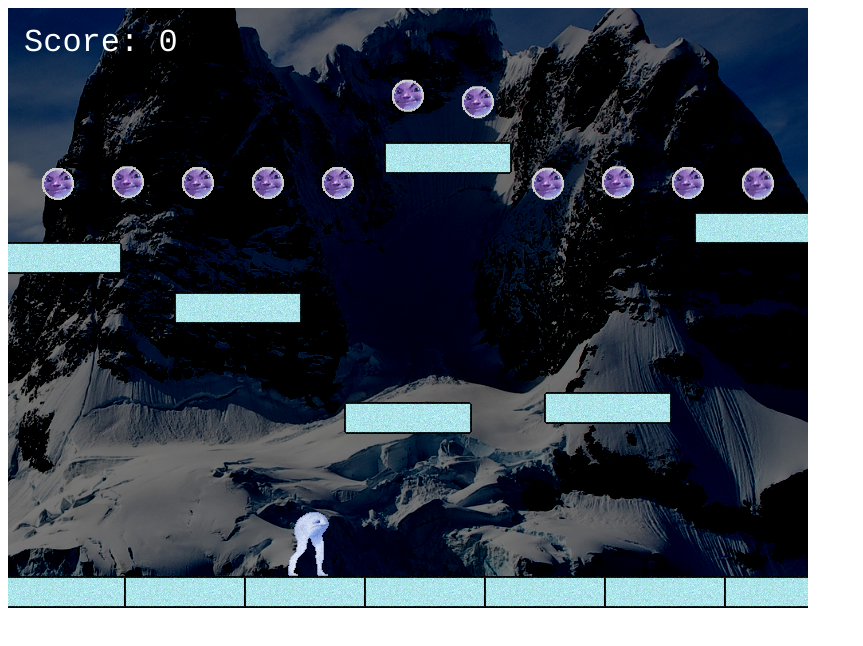
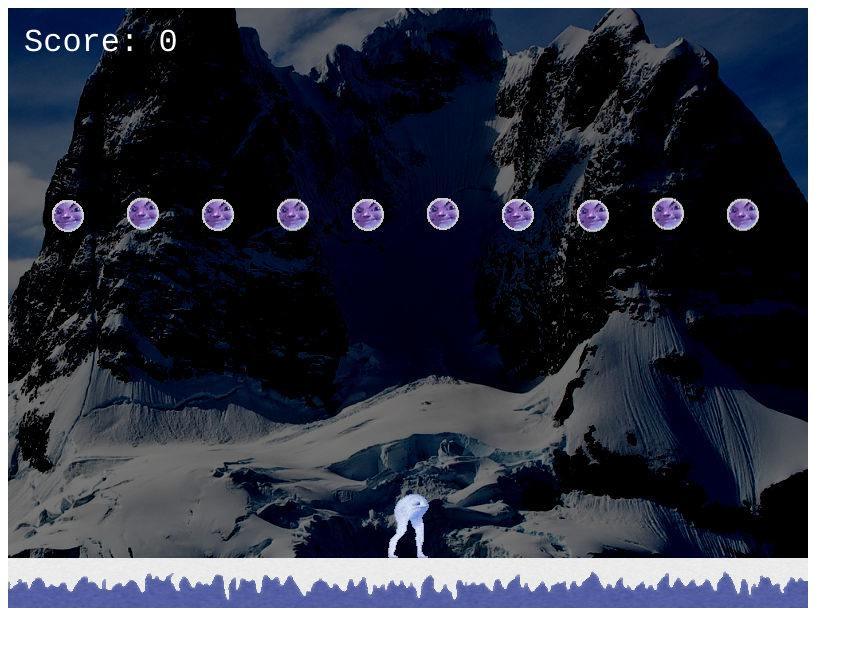
Before and after one commit to thebitspud/ningen-simulator, a plain HTML site: page index.html in a window 1280 px wide. Shown: the whole page, without its empty margins (0-863 px from the left). Drawn offline with Linux system fonts and the light colour scheme; animation ran at ten frames a second.

Commit message:
nunu ouroboros

```diff
--- a/game.js
+++ b/game.js
@@ -5,7 +5,7 @@ const config = {
 	physics: {
 		default: 'arcade',
 		arcade: {
-			gravity: { y: 500 },
+			gravity: { y: 600 },
 			debug: false
 		}
 	},
@@ -22,36 +22,28 @@ function preload() {
 	this.load.spritesheet('ningen', 'assets/ningen.png', { frameWidth: 42, frameHeight: 64 });
 	this.load.image('bg-ice', 'assets/bg-ice.png');
 	this.load.image('platform', 'assets/platform.png');
+	this.load.image('ground', 'assets/ground.png');
 	this.load.image('nunu', 'assets/nunu.png');
 	this.load.image('bomb', 'assets/bomb.png');
+	this.load.image('axe', 'assets/axe.png');
 }
 
-var ningen, platforms, nunus, bombs, cursors, keys, lastDir, score = 0, gameOver = false, scoreText;
+var ningen, platforms, nunus, bombs,
+	cursors, spacebar, lastDir,
+	nextLevel = 0, score = 0, collected = 0,
+	gameOver = false,
+	scoreText;
 
 function create() {
 	this.add.image(0, 0, 'bg-ice').setOrigin(0, 0);
 
 	platforms = this.physics.add.staticGroup();
 
-	platforms.create(60, 584, 'platform');
-	platforms.create(180, 584, 'platform');
-	platforms.create(300, 584, 'platform');
-	platforms.create(420, 584, 'platform');
-	platforms.create(540, 584, 'platform');
-	platforms.create(660, 584, 'platform');
-	platforms.create(780, 584, 'platform');
-
-	platforms.create(600, 400, 'platform');
-	platforms.create(50, 250, 'platform');
-	platforms.create(230, 300, 'platform');
-	platforms.create(750, 220, 'platform');
-	platforms.create(400, 410, 'platform');
-	platforms.create(440, 150, 'platform');
-
-	ningen = this.physics.add.sprite(300, 535, 'ningen');
-
+	ningen = this.physics.add.sprite(400, 520, 'ningen');
 	ningen.setCollideWorldBounds(true);
 	this.physics.add.collider(ningen, platforms);
+
+	loadStage(nextLevel);
 
 	this.anims.create({
 		key: 'left',
@@ -80,11 +72,12 @@ function create() {
 	});
 
 	cursors = this.input.keyboard.createCursorKeys();
+	spacebar = this.input.keyboard.addKey(Phaser.Input.Keyboard.KeyCodes.SPACE);
 
 	nunus = this.physics.add.group({
 		key: 'nunu',
-		repeat: 10,
-		setXY: { x: 50, y: 0, stepX: 70 }
+		repeat: 9,
+		setXY: { x: 60, y: 0, stepX: 75 }
 	});
 
 	nunus.children.iterate(function (child) {
@@ -104,21 +97,80 @@ function create() {
 	this.physics.add.collider(ningen, bombs, hitBomb, null, this);
 }
 
+function loadStage(level) {
+	platforms.children.iterate(function (child) {
+		child.disableBody(true, true);
+	});
+	platforms.clear();
+	platforms.create(400, 575, 'ground');
+	createPlatforms(level);
+	nextLevel++;
+}
+
+function createPlatforms(level) {
+	switch(level) {
+		case 0: break;
+
+		case 1:
+		platforms.create(150, 250, 'platform');
+		platforms.create(650, 250, 'platform');
+		platforms.create(400, 400, 'platform');
+		break;
+
+		case 2:
+		platforms.create(600, 400, 'platform');
+		platforms.create(230, 300, 'platform');
+		platforms.create(750, 220, 'platform');
+		platforms.create(400, 410, 'platform');
+		platforms.create(150, 150, 'platform');
+		break;
+
+		case 3:
+		default:
+		platforms.create(600, 400, 'platform');
+		platforms.create(250, 450, 'platform');
+		platforms.create(750, 400, 'platform');
+		platforms.create(500, 250, 'platform');
+		platforms.create(420, 100, 'platform');
+		platforms.create(50, 330, 'platform');
+		platforms.create(250, 300, 'platform');
+		platforms.create(140, 120, 'platform');
+		break;
+	}
+}
+
+function resetLevel() {
+	score -= (collected * 10);
+	collected = 0;
+	scoreText.setText('Score: ' + score);
+
+	nunus.children.iterate(function (child) {
+		child.enableBody(true, child.x, 0, true, true);
+	});
+
+	ningen.setTint(0xffffff);
+	gameOver = false;
+}
+
 function update() {
+	cursors = this.input.keyboard.createCursorKeys();
+
 	if(gameOver) {
+		if(spacebar.isDown) {
+			resetLevel();
+		}
+
 		return;
 	}
 
-	cursors = this.input.keyboard.createCursorKeys();
-
 	if (cursors.left.isDown) {
-		ningen.setVelocityX(-180);
+		ningen.setVelocityX(-200);
 
 		if(ningen.body.touching.down) ningen.anims.play('left', true);
 		else ningen.anims.play('still-left', true);
 		lastDir = 'left';
 	} else if (cursors.right.isDown) {
-		ningen.setVelocityX(180);
+		ningen.setVelocityX(200);
 
 		if(ningen.body.touching.down) ningen.anims.play('right', true);
 		else ningen.anims.play('still-right', true);
@@ -142,28 +194,36 @@ function collectNunu (ningen, nunu) {
 	nunu.disableBody(true, true);
 
 	score += 10;
+	collected++;
 	scoreText.setText('Score: ' + score);
 
 	if (nunus.countActive(true) === 0) {
+		collected = 0;
 		nunus.children.iterate(function (child) {
 			child.enableBody(true, child.x, 0, true, true);
 		});
 
-		var x = (ningen.x < 400) ? Phaser.Math.Between(600, 800) : Phaser.Math.Between(0, 200);
+		loadStage(nextLevel);
+		spawnBomb();
+	}
+}
 
-		var bomb = bombs.create(x, 16, 'bomb');
+function spawnBomb() {
+	var x = (ningen.x < 400) ? Phaser.Math.Between(600, 800) : Phaser.Math.Between(0, 200);
+	var vx = Math.random() < 0.5 ? Phaser.Math.Between(-100, -150) : Phaser.Math.Between(100, 150);
+
+	var bomb = bombs.create(x, 16, 'bomb');
 		bomb.setBounce(1);
 		bomb.setCollideWorldBounds(true);
-		bomb.setVelocity(Phaser.Math.Between(-100, 100), 10);
-		bomb.allowGravity = false;
-	}
+		bomb.setVelocity(vx, 5);;
 }
 
 function hitBomb (ningen, bomb) {
 	bomb.disableBody(true, true);
-	this.physics.pause();
 	ningen.anims.play('still-right');
+	ningen.setVelocity(0, 0);
 
 	ningen.setTint(0xff0000);
 	gameOver = true;
+	spawnBomb();
 }
```
Also changed, not shown: assets/axe.png (added), assets/ground.png (added), index.html (line endings or trailing spaces).
